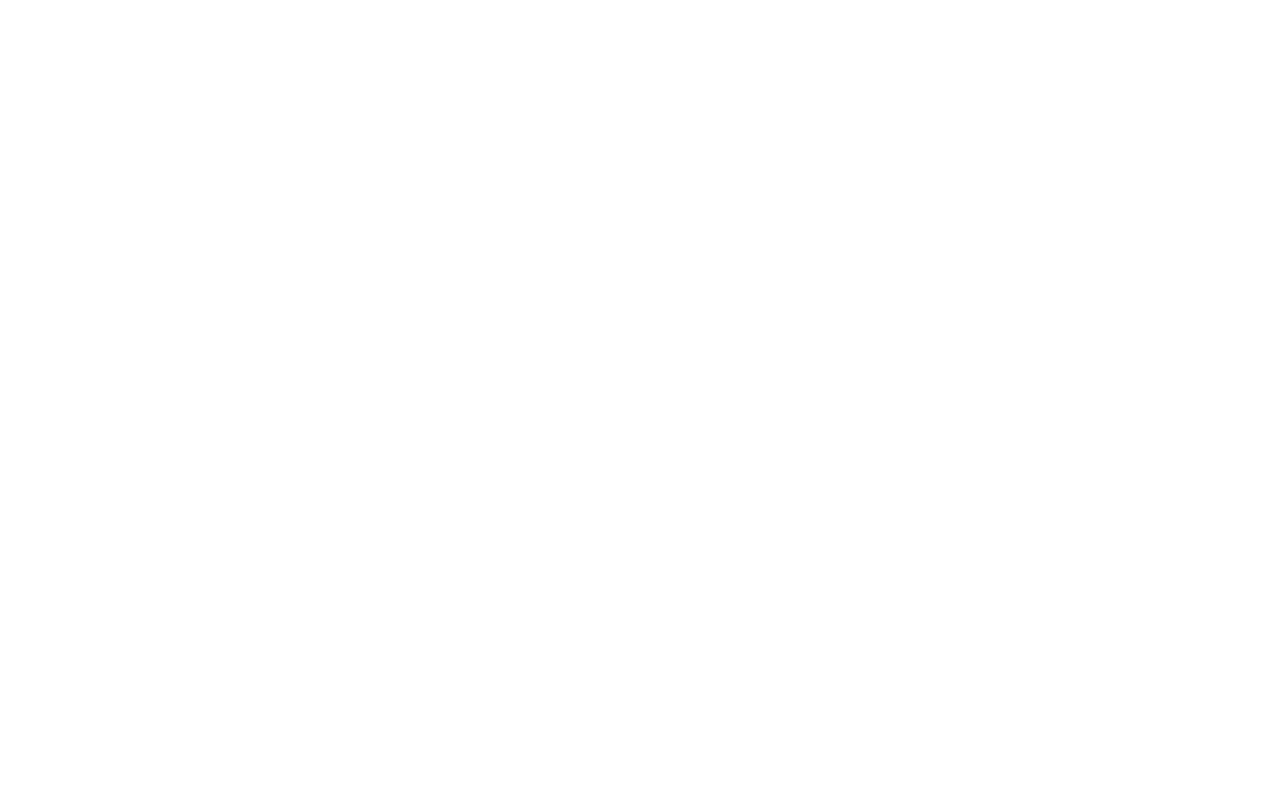
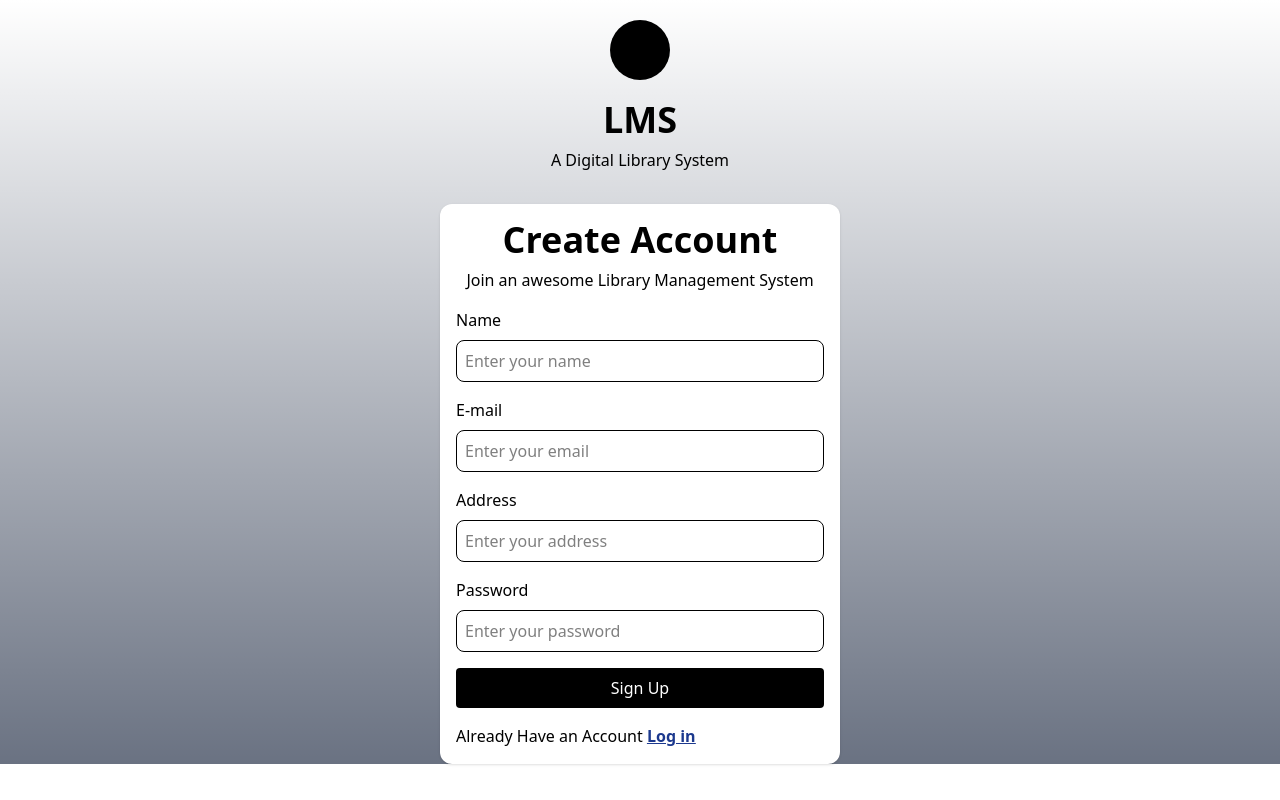
Before and after one commit to Manojhajam/Library-management-System, a React (Vite) app in the folder LMS-frontend/: page /register in a window 1280 px wide. Before the commit this address had no page. Built offline with nearby package versions, Linux system fonts and the light colour scheme; the HTML template or start-up script is replaced by a standard one; a web font is replaced by a local one.

Commit message:
RegisterAndLogin

```diff
--- a/LMS-frontend/package.json
+++ b/LMS-frontend/package.json
@@ -11,6 +11,7 @@
   },
   "dependencies": {
     "@tailwindcss/vite": "^4.1.11",
+    "lucide-react": "^0.525.0",
     "react": "^19.1.0",
     "react-dom": "^19.1.0",
     "react-router": "^7.6.3",
--- a/LMS-frontend/src/App.jsx
+++ b/LMS-frontend/src/App.jsx
@@ -8,10 +8,6 @@ const App = () => {
   return (
     <>
       <BrowserRouter>
-      {/* <Sidebar />
-      <div className="ml-[250px]">
-        <Dashboard />
-      </div> */}
         <PageRoutes/>
       </BrowserRouter>
 
--- /dev/null
+++ b/LMS-frontend/src/pages/Login.jsx
@@ -0,0 +1,41 @@
+import React from "react";
+
+const Login = () => {
+  return <div className="bg-gradient-to-t bg-gray-500 to-white items-center h-screen w-screen flex justify-center">
+      <div>
+        <div className="mb-8">
+          <div className="rounded-full bg-black w-12 h-12 p-4 mx-auto mb-6" />
+          <h3 className="text-4xl font-bold text-center mb-2">LMS</h3>
+          <p className="text-center font-light">A Digital Library System</p>
+        </div>
+
+        <form className="bg-white p-4 shadow w-[400px] rounded-xl space-y-4">
+          <div>
+            <h3 className="text-4xl font-bold text-center mb-2">Welcome, Back</h3>
+            <p className="text-center font-light" >Sign in to access your Library account</p>
+          </div>
+
+
+          <div className="flex flex-col">
+            <label htmlFor="email" className="mb-2">
+              E-mail
+            </label>
+            <input id="name" placeholder="Enter your email" className="border w-full p-2 rounded-lg" />
+          </div>
+
+
+          <div className="flex flex-col">
+            <label htmlFor="name" className="mb-2">
+              Password
+            </label>
+            <input id="password" placeholder="Enter your password" className="border w-full p-2 rounded-lg" />
+          </div>
+          <button className="w-full bg-black text-white p-2 hover:bg-gray-800 rounded">
+            Sign In
+          </button>
+        </form>
+      </div>
+    </div>;
+};
+
+export default Login;
--- /dev/null
+++ b/LMS-frontend/src/pages/Register.jsx
@@ -0,0 +1,84 @@
+import React, { useState } from "react";
+import { Link } from "react-router";
+import { User } from "lucide-react";
+
+
+const Register = () => {
+  const [name, setName] = useState("");
+  const [email, setEmail] = useState("");
+  const [password, setPassword] = useState("");
+  const [address, setaddress] = useState("");
+
+  const handleRegister = (event) => {
+    event.preventDefault();
+    event.reset();
+    console.log(name, email, address, password);
+  };
+
+  return <div className="bg-gradient-to-t bg-gray-500 to-white items-center w-screen flex justify-center pt-5">
+      <div>
+        <div className="mb-8">
+          <div className="rounded-full bg-black w-15 h-15 p-3 mx-auto mb-5" />
+          <h3 className="text-4xl font-bold text-center mb-2">LMS</h3>
+          <p className="text-center font-light">A Digital Library System</p>
+        </div>
+
+        <form className="bg-white p-4 shadow w-[400px] rounded-xl space-y-4">
+          <div>
+            <h3 className="text-4xl font-bold text-center mb-2">
+              Create Account
+            </h3>
+            <p className="text-center font-light">
+              Join an awesome Library Management System
+            </p>
+          </div>
+
+          <div className="flex flex-col">
+            <label htmlFor="name" className="mb-2">
+              Name
+            </label>
+          <input id="name" value={name} placeholder={'Enter your name'} className="border w-full p-2 rounded-lg" onChange={event => {
+                setName(event.target.value);
+              }} />
+          </div>
+
+          <div className="flex flex-col">
+            <label htmlFor="email" className="mb-2">
+              E-mail
+            </label>
+            <input id="email" value={email} placeholder="Enter your email" className="border w-full p-2 rounded-lg" onChange={event => {
+                setEmail(event.target.value);
+              }} />
+          </div>
+
+          <div className="flex flex-col">
+            <label htmlFor="address" className="mb-2">
+              Address
+            </label>
+            <input id="address" value={address} placeholder="Enter your address" className="border w-full p-2 rounded-lg" onChange={event => {
+                setaddress(event.target.value);
+              }} />
+          </div>
+
+          <div className="flex flex-col">
+            <label htmlFor="password" className="mb-2">
+              Password
+            </label>
+            <input id="password" value={password} placeholder="Enter your password" className="border w-full p-2 rounded-lg" onChange={event => {
+                setPassword(event.target.value);
+              }} />
+          </div>
+          <button className="w-full bg-black text-white p-2 hover:bg-gray-800 rounded" onClick={handleRegister}>
+            Sign Up
+          </button>
+          <p>
+            Already Have an Account <span className="underline text-blue-900 font-bold  ">
+              {" "}<Link to={"/login"}>Log in</Link>{" "}
+            </span>
+          </p>
+        </form>
+      </div>
+    </div>;
+};
+
+export default Register;
--- a/LMS-frontend/src/routes/Routes.jsx
+++ b/LMS-frontend/src/routes/Routes.jsx
@@ -5,6 +5,8 @@ import Sidebar from "../components/Sidebar";
 import Layout from "./Layout";
 import Transaction from "../pages/Transaction";
 import Members from "../pages/Members";
+import Register from "../pages/Register";
+import Login from "../pages/Login";
 
 const PageRoutes = () => {
     return <Routes>
@@ -13,6 +15,8 @@ const PageRoutes = () => {
             <Route path="/transactions" element={<Transaction/> } />
             <Route path="/members" element={<Members/> } />
         </Route>
+        <Route path="/login" element={<Login/> } />
+        <Route path="/register" element={<Register/> } />
       </Routes>;
 };
 
```
Also changed, not shown: LMS-frontend/src/pages/Members.jsx (+4 -5 lines), 1 other file (tests, documents, lock files or other folders).
